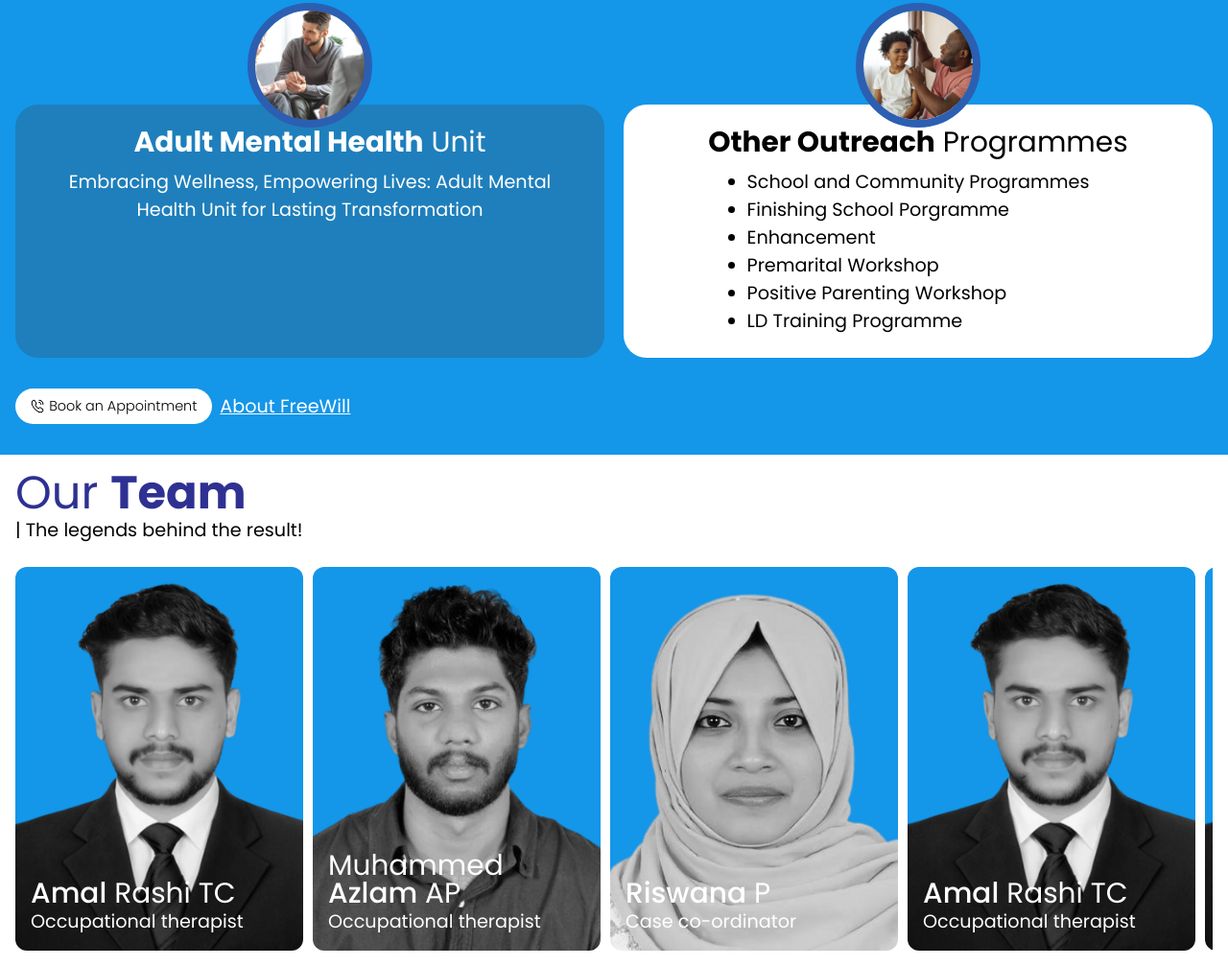
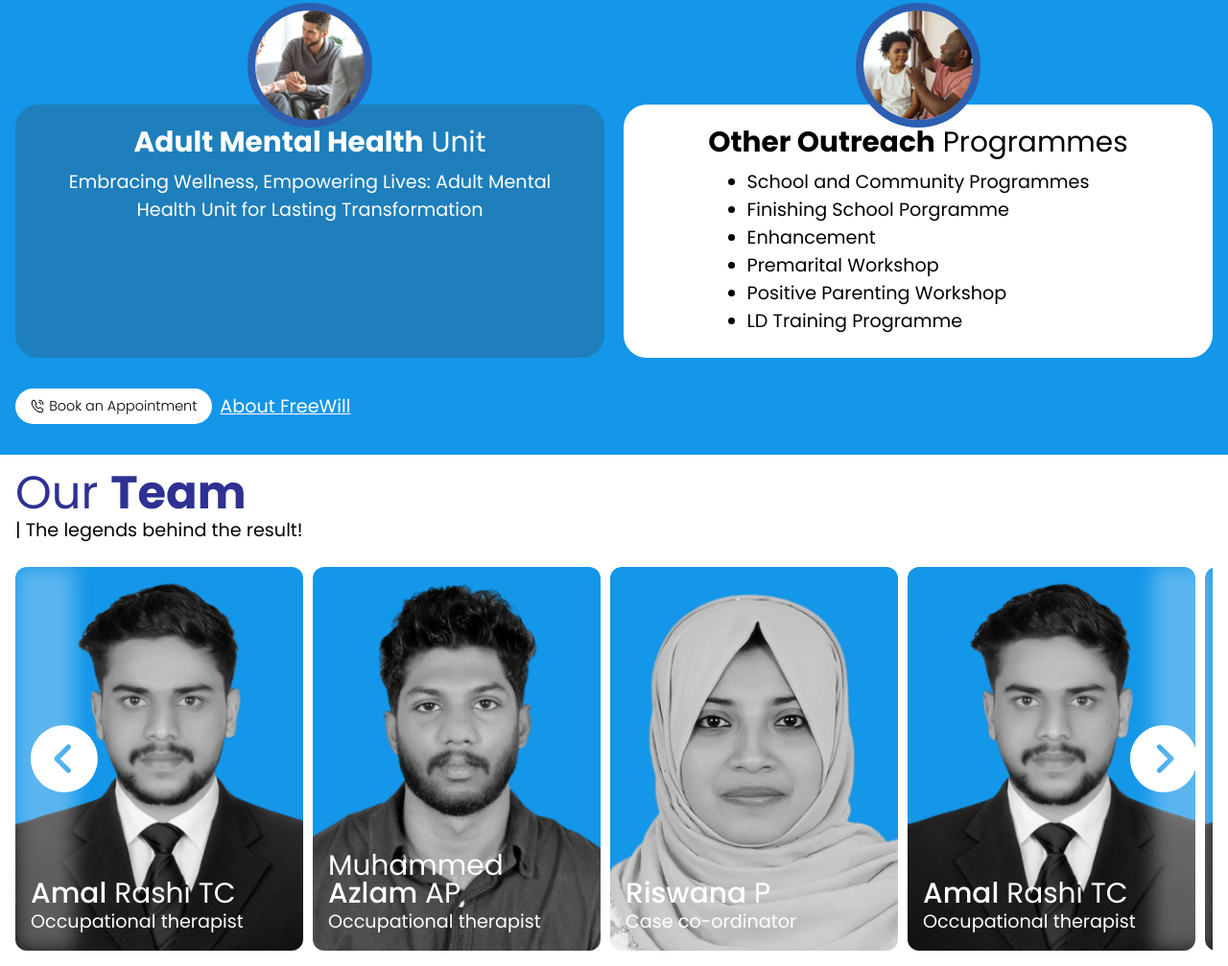
Before and after one commit to noufanelachola/freewill-vanilla, a plain HTML site: page index.html in a window 1280 px wide. Shown: the part 2003-3010 px from the top of the page at 96% size. Drawn offline with nearby package versions, Linux system fonts and the light colour scheme.

Commit message:
nav btn addeed

```diff
--- a/index.html
+++ b/index.html
@@ -254,6 +254,9 @@
             <p class="title primaryText">Our <span class="titleBold">Team</span></p>
             <p class="para">| The legends behind the result!</p>
 
+
+            <div class="swiper-container-wrapper">
+
                 <div class="swiper" id="swiper-2">
                     <div class="swiper-wrapper">
 
@@ -307,6 +310,31 @@
                         </div>
 
                     </div>
+
+                    <div class="swiper-2-custom-nav">
+                        <svg class="nav-left" width="70" height="70" viewBox="0 0 91 91" fill="none" xmlns="http://www.w3.org/2000/svg">
+                            <path d="M45.4166 90.8333C70.4412 90.8333 90.8333 70.4412 90.8332 45.4166C90.8332 20.392 70.4412
+                            -8.59553e-05 45.4166 -8.37676e-05C20.392 -8.15799e-05 -9.38962e-05 20.392 -9.17085e-05 45.4166C-8.95208e-05
+                            70.4412 20.392 90.8333 45.4166 90.8333ZM32.7453 43.0095L48.7774 26.9774C49.4587 26.2962 50.3216 25.9782 51.1845
+                            25.9782C52.0474 25.9782 52.9103 26.2962 53.5916 26.9774C54.2251 27.6184 54.5803 28.4833 54.5803 29.3845C54.5803
+                            30.2857 54.2251 31.1506 53.5916 31.7916L39.9666 45.4166L53.5916 59.0416C54.2251 59.6826 54.5803 60.5475 54.5803
+                            61.4487C54.5803 62.3499 54.2251 63.2148 53.5916 63.8558C52.2745 65.1728 50.0945 65.1728 48.7774 63.8558L32.7453
+                            47.8237C31.3828 46.5066 31.3828 44.3266 32.7453 43.0095Z" fill="#FFFFFF"/>
+                        </svg>
+
+                        <svg class="nav-right" width="70" height="70" viewBox="0 0 91 91" fill="none" xmlns="http://www.w3.org/2000/svg">
+                            <path d="M45.4167 0C20.3921 0 0 20.3921 0 45.4167C0 70.4413 20.3921 90.8333 45.4167 90.8333C70.4413 90.8333
+                            90.8333 70.4413 90.8333 45.4167C90.8333 20.3921 70.4413 0 45.4167 0ZM58.0879 47.8238L42.0558 63.8558C41.3746
+                            64.5371 40.5117 64.855 39.6488 64.855C38.7858 64.855 37.9229 64.5371 37.2417 63.8558C36.6082 63.2148 36.2529
+                            62.35 36.2529 61.4488C36.2529 60.5476 36.6082 59.6827 37.2417 59.0417L50.8667 45.4167L37.2417 31.7917C36.6082
+                            31.1507 36.2529 30.2858 36.2529 29.3846C36.2529 28.4834 36.6082 27.6185 37.2417 26.9775C38.5588 25.6604 40.7388
+                            25.6604 42.0558 26.9775L58.0879 43.0096C59.4504 44.3267 59.4504 46.5067 58.0879 47.8238Z" fill="#FFFFFF"/>
+                        </svg>
+
+
+                    </div>
+
+                </div>
             </div>
         </div>
     </section>
--- a/script.js
+++ b/script.js
@@ -36,5 +36,9 @@ const swiper = new Swiper("#swiper-1", {
 const swiper2 = new Swiper("#team #swiper-2",{
     slidesPerView: "auto",
     spaceBetween: 10,
-    // loop: true,
+    navigation: {
+        nextEl:".swiper-2-custom-nav .nav-right",
+        prevEl:".swiper-2-custom-nav .nav-left"
+    },
+
 });
--- a/style.css
+++ b/style.css
@@ -579,9 +579,43 @@ header {
     padding-block: 1rem;
 }
 
+
+
+.swiper-container-wrapper {
+    position: relative;
+    overflow: hidden;
+    margin-top: 1.5rem;
+
+}
+
+.swiper-container-wrapper::before,
+.swiper-container-wrapper::after {
+    content: "";
+    position: absolute;
+    top: 0;
+    height: 100%;
+    width: 5%;
+    background-color: rgb(255, 255, 255);
+    opacity: 0.3;
+    filter: blur(10px);
+    z-index: 1;
+}
+
+.swiper-container-wrapper::before {
+    left: 0;
+}
+
+.swiper-container-wrapper::after {
+    right: 0;
+}
+
+
+
+
 #team #swiper-2 {
-    margin-top: 1.5rem;
     overflow-x: hidden;
+
+    position: relative;
 }
 
 #team #swiper-2 .swiper-wrapper {
@@ -606,10 +640,35 @@ header {
     padding: 1rem;
 }
 
+.swiper-2-custom-nav {
+    display: flex;
+    justify-content: space-between;
+
+    position: absolute;
+    z-index: 10;
+    top: 50%;
+    left: 0;
+    right: 0;
+
+    transform: translateY(-50%);
+    padding-inline: 1rem;
+}
+
+.swiper-2-custom-nav .nav-left,
+.swiper-2-custom-nav .nav-right {
+    cursor: pointer;
+}
+
 @media (width <= 1000px){
     #team #swiper-2 .swiper-wrapper .swiper-slide .teamMember{
         height: 350px;
         width: 250px;
+    }
+
+    .swiper-2-custom-nav .nav-left,
+    .swiper-2-custom-nav .nav-right {
+        height: 50px;
+        width: 50px;
     }
 }
 @media (width <= 700px){
@@ -618,3 +677,13 @@ header {
         width: 200px;
     }
 }
+@media (width <= 500px){
+    .swiper-2-custom-nav {
+        padding-inline: 0.5rem;
+    }
+    .swiper-2-custom-nav .nav-left,
+    .swiper-2-custom-nav .nav-right {
+        height: 40px;
+        width: 40px;
+    }
+}
```
Also changed, not shown: assets/team4.png (added). Lines whose indentation alone changed are shown as unchanged.
